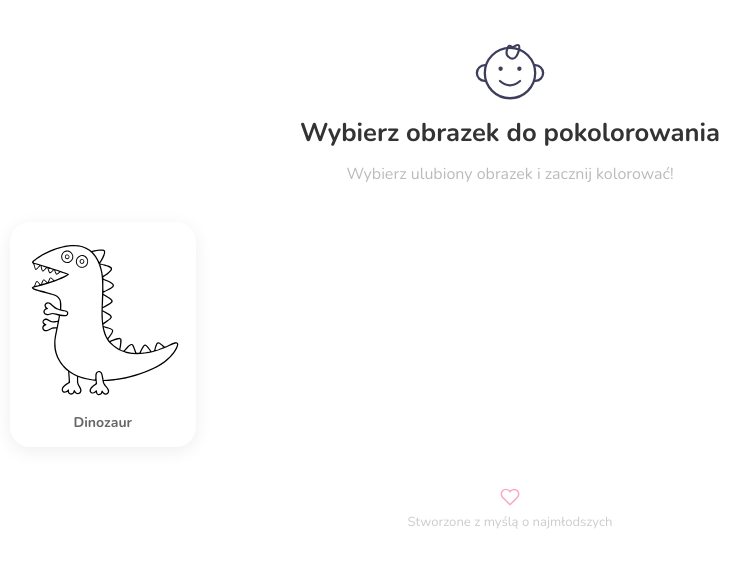
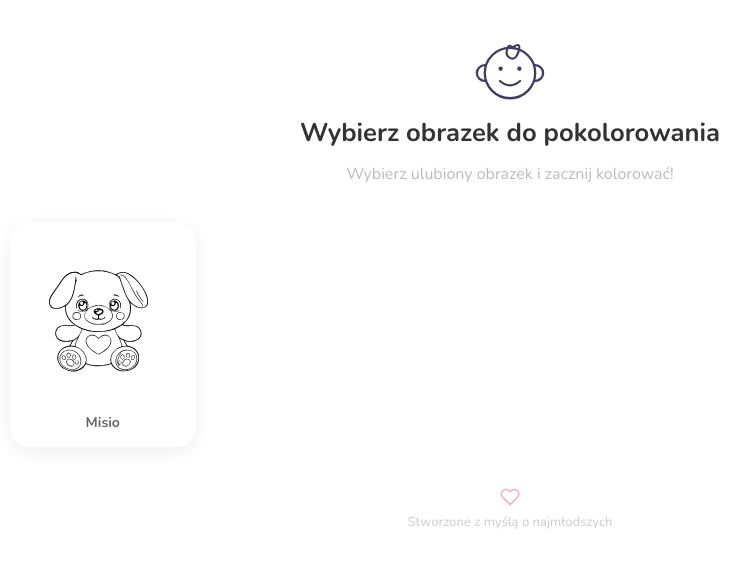
Before and after one commit to declnix/colorbook, a React (Vite) app: page /#/ in a window 1280 px wide. Shown: the top 568 px of the page, without its empty margins (130-880 px from the left). Built offline with nearby package versions, Linux system fonts and the light colour scheme.

Commit message:
feat(images): add bear coloring image

```diff
--- a/src/images.ts
+++ b/src/images.ts
@@ -5,5 +5,5 @@ export interface ColoringImage {
 }
 
 export const IMAGES: ColoringImage[] = [
-  { id: 'dinosaur', label: 'Dinozaur', src: `${import.meta.env.BASE_URL}images/dinosaur.svg` },
+  { id: 'bear',     label: 'Misio',    src: `${import.meta.env.BASE_URL}images/bear.svg` },
 ]
```
Also changed, not shown: public/images/bear.svg (added), public/images/dinosaur.svg (deleted).
